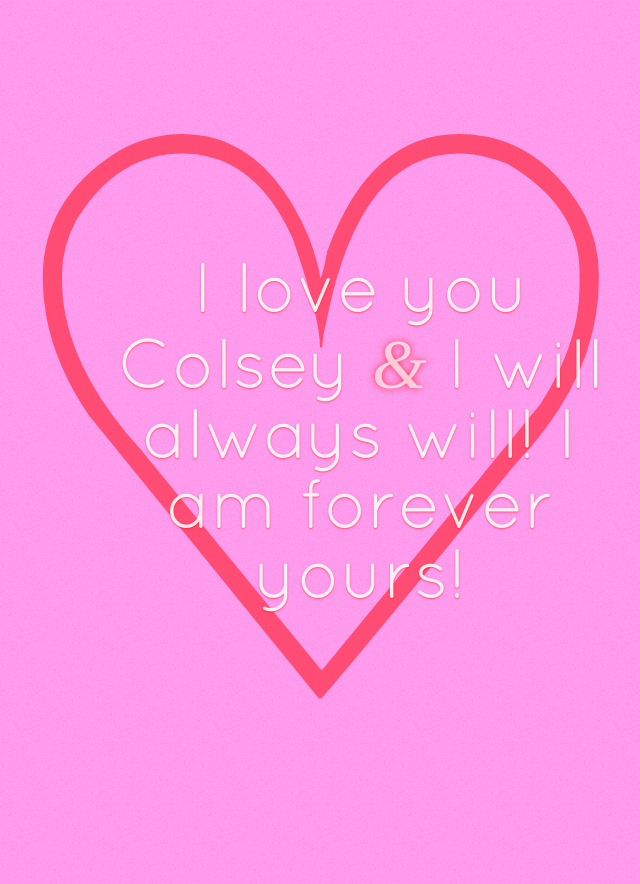
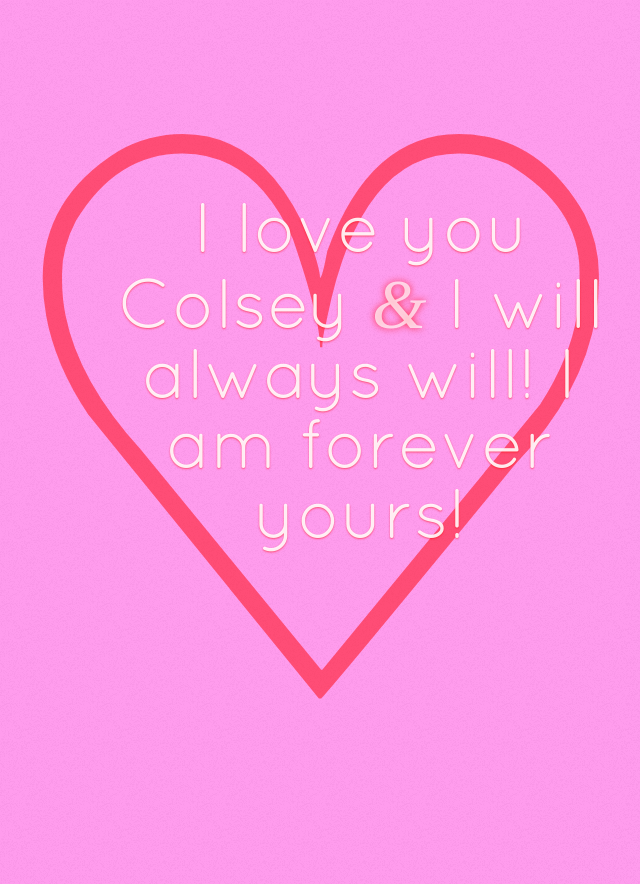
Before and after one commit to jdsimcoe/v, a plain HTML site: page index.html in a window 1280 px wide. Shown: the part 701-1585 px from the top of the page, without its empty margins (279-919 px from the left). Drawn offline with nearby package versions, Linux system fonts and the light colour scheme; a web font is replaced by a local one.

Commit message:
fixing CSS stuff

```diff
--- a/css/v.css
+++ b/css/v.css
@@ -483,7 +483,7 @@ body {
 	font-family: 'QuicksandBook';
 	font-size: 70px;
 	position: relative;
-	top: -235px;
+	top: -295px;
 	color: rgba(255,255,255,0.9);
 	text-shadow: 0px 1px 2px rgba(255,0,0,0.5);
 	padding: 100px 120px 100px 120px;
```
